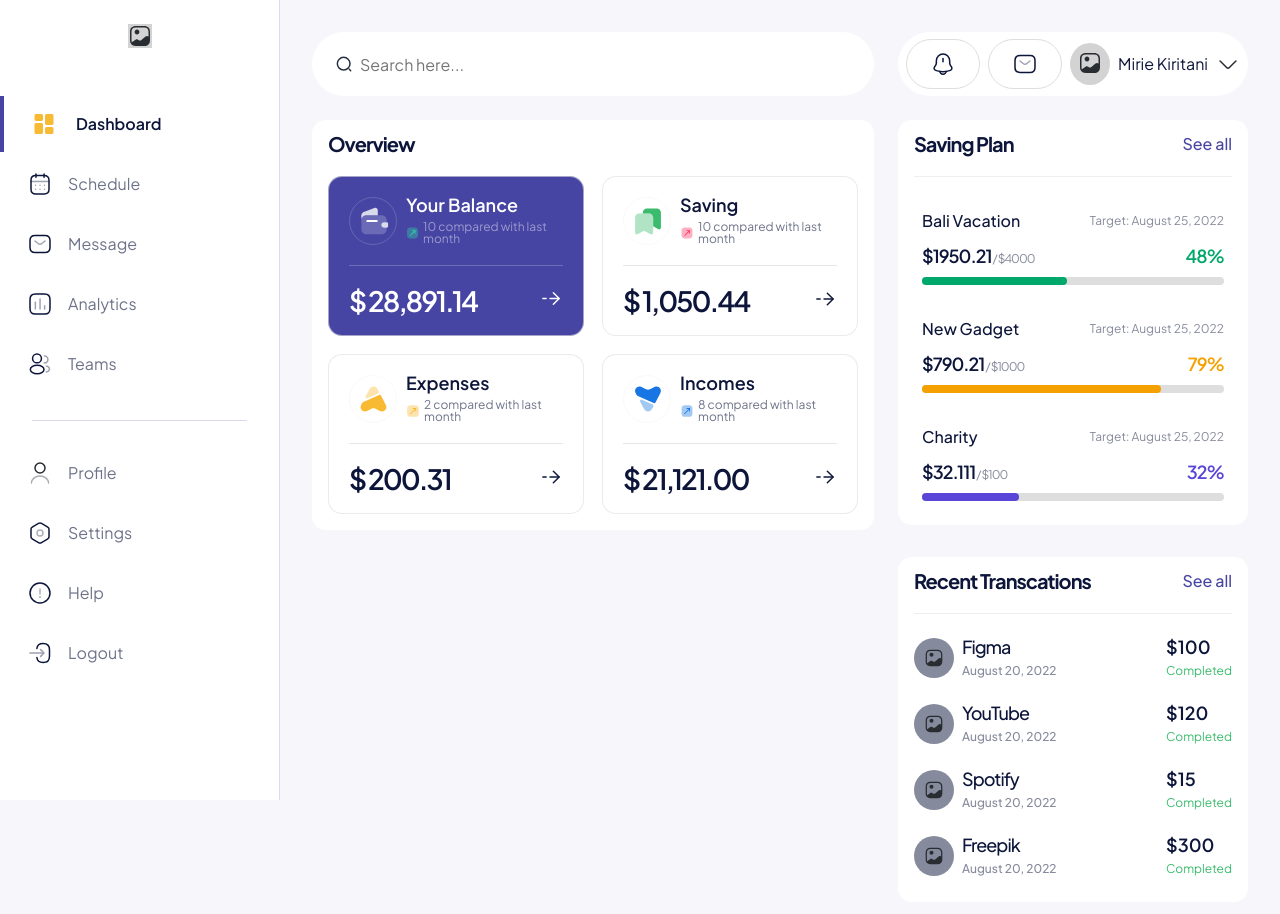
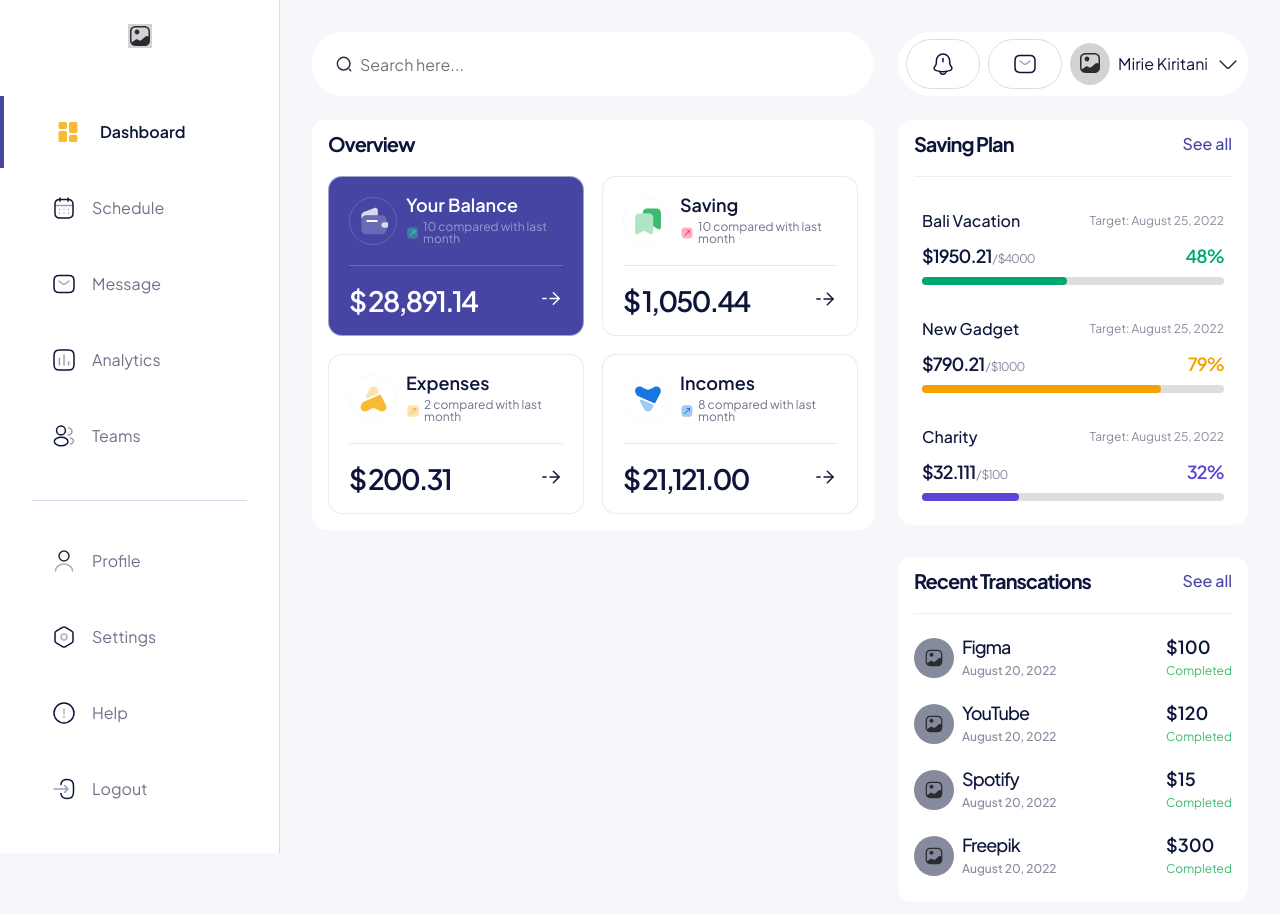
Before and after one commit to theBatman70/intuji-frontend-associate-challenge, a React (Vite) app: page / in a window 1280 px wide. Shown: the top 914 px of the page. Built offline with nearby package versions, Linux system fonts and the light colour scheme.

Commit message:
Siderbar Design

```diff
--- a/src/features/Sidebar/Sidebar.module.scss
+++ b/src/features/Sidebar/Sidebar.module.scss
@@ -52,12 +52,12 @@
 .nav {
   display: flex;
   flex-direction: column;
-  flex: 1;
-  height: 100%;
+  flex-grow: 1;
+
   .navButton {
     display: flex;
     align-items: center;
-    padding: $spacing-md $spacing-lg;
+    padding: $spacing-lg $spacing-xxl;
     color: $text-medium;
     transition: all 0.3s ease;
     border-left: 4px solid transparent;
@@ -127,7 +127,7 @@
     display: flex;
     flex-direction: column;
     justify-content: space-between;
-    height: auto;
+    flex-grow: 1;
 
     .sidebarFooter {
       margin-top: auto;
```
